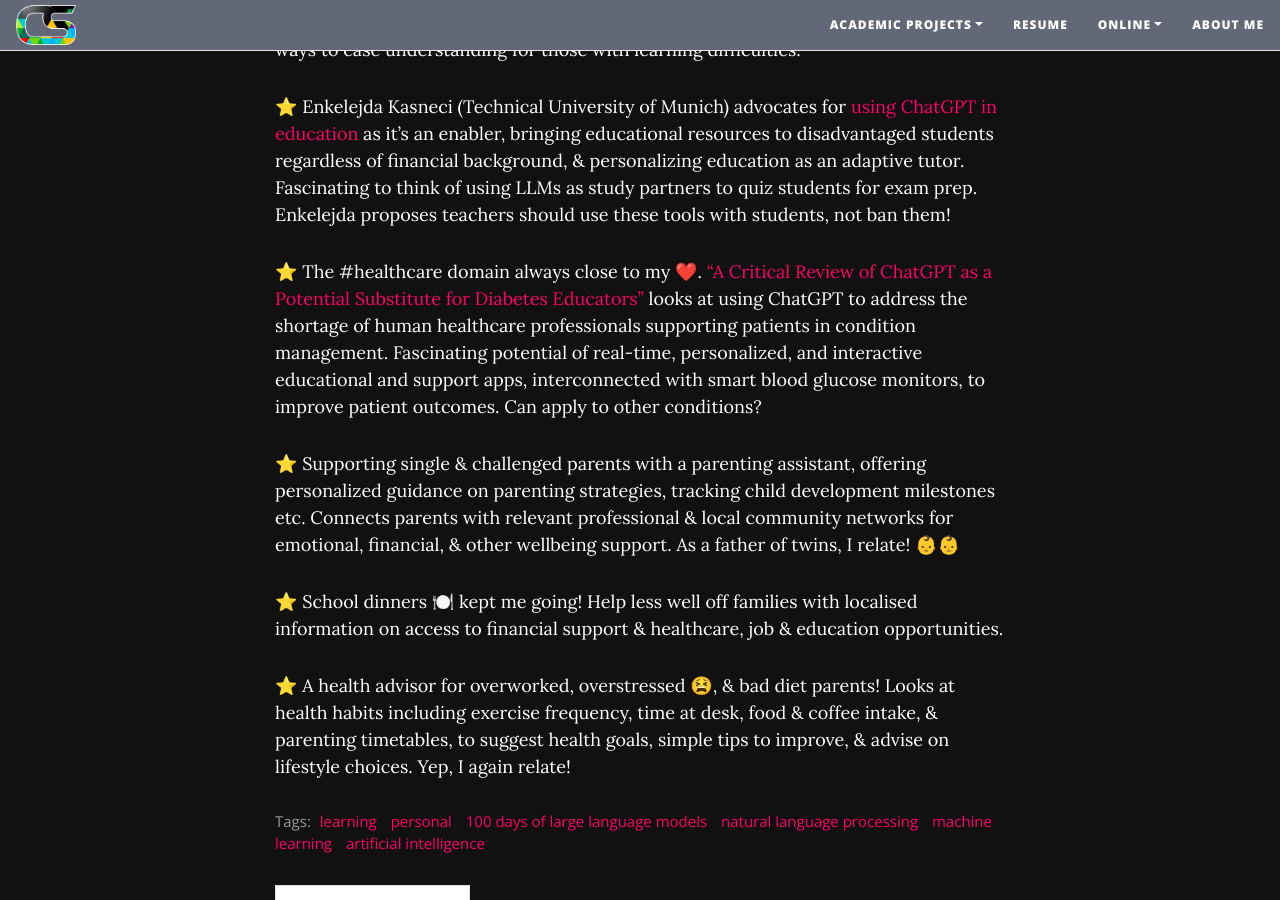
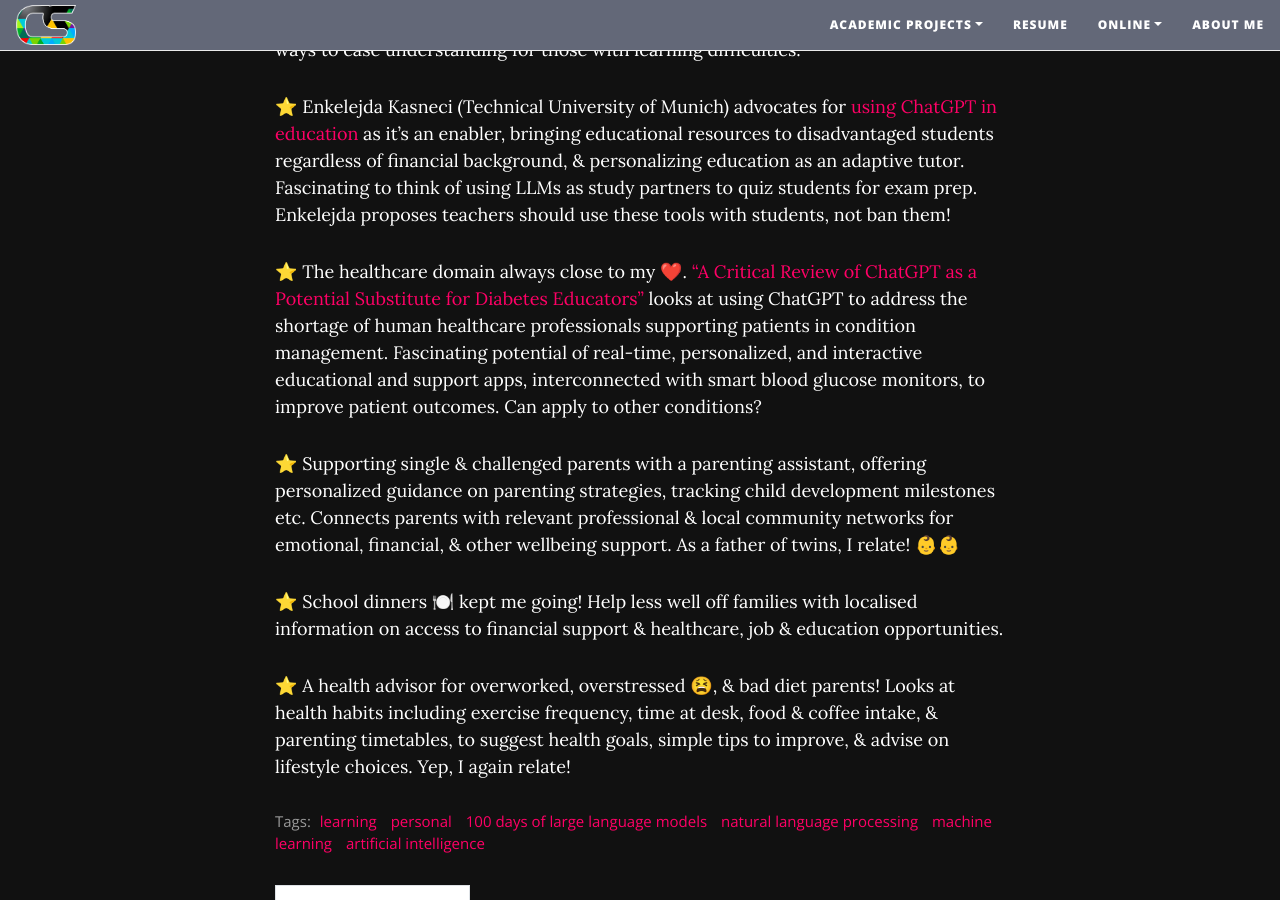
Before and after one commit to corticalstack/corticalstack.github.io, a Jekyll site: the page built from _posts/2023-07-10-llm-100days-day7.md, in a window 1280 px wide and 900 px high, scrolled down 893 px. Built offline with Jekyll 4.4.1, drawn with Linux system fonts in a browser that asks for light colours; nearby versions of some CDN libraries.

```diff
--- a/_posts/2023-07-10-llm-100days-day7.md
+++ b/_posts/2023-07-10-llm-100days-day7.md
@@ -13,7 +13,7 @@ Some reading when looking for inspiration, along with other ideas. ❤️ Would
 
 ⭐️ Enkelejda Kasneci (Technical University of Munich) advocates for [using ChatGPT in education](https://www.tum.de/en/news-and-events/all-news/press-releases/details/chatgpt-kann-zu-mehr-bildungsgerechtigkeit-fuehren) as it's an enabler, bringing educational resources to disadvantaged students regardless of financial background, & personalizing education as an adaptive tutor. Fascinating to think of using LLMs as study partners to quiz students for exam prep. Enkelejda proposes teachers should use these tools with students, not ban them!
 
-⭐️ The #healthcare domain always close to my ❤️. ["A Critical Review of ChatGPT as a Potential Substitute for Diabetes Educators"](https://www.ncbi.nlm.nih.gov/pmc/articles/PMC10231273/) looks at using ChatGPT to address the shortage of human healthcare professionals supporting patients in condition management. Fascinating potential of real-time, personalized, and interactive educational and support apps, interconnected with smart blood glucose monitors, to improve patient outcomes. Can apply to other conditions?
+⭐️ The healthcare domain always close to my ❤️. ["A Critical Review of ChatGPT as a Potential Substitute for Diabetes Educators"](https://www.ncbi.nlm.nih.gov/pmc/articles/PMC10231273/) looks at using ChatGPT to address the shortage of human healthcare professionals supporting patients in condition management. Fascinating potential of real-time, personalized, and interactive educational and support apps, interconnected with smart blood glucose monitors, to improve patient outcomes. Can apply to other conditions?
 
 
 ⭐️ Supporting single & challenged parents with a parenting assistant, offering personalized guidance on parenting strategies, tracking child development milestones etc. Connects parents with relevant professional & local community networks for emotional, financial, & other wellbeing support. As a father of twins, I relate! 👶👶
```
